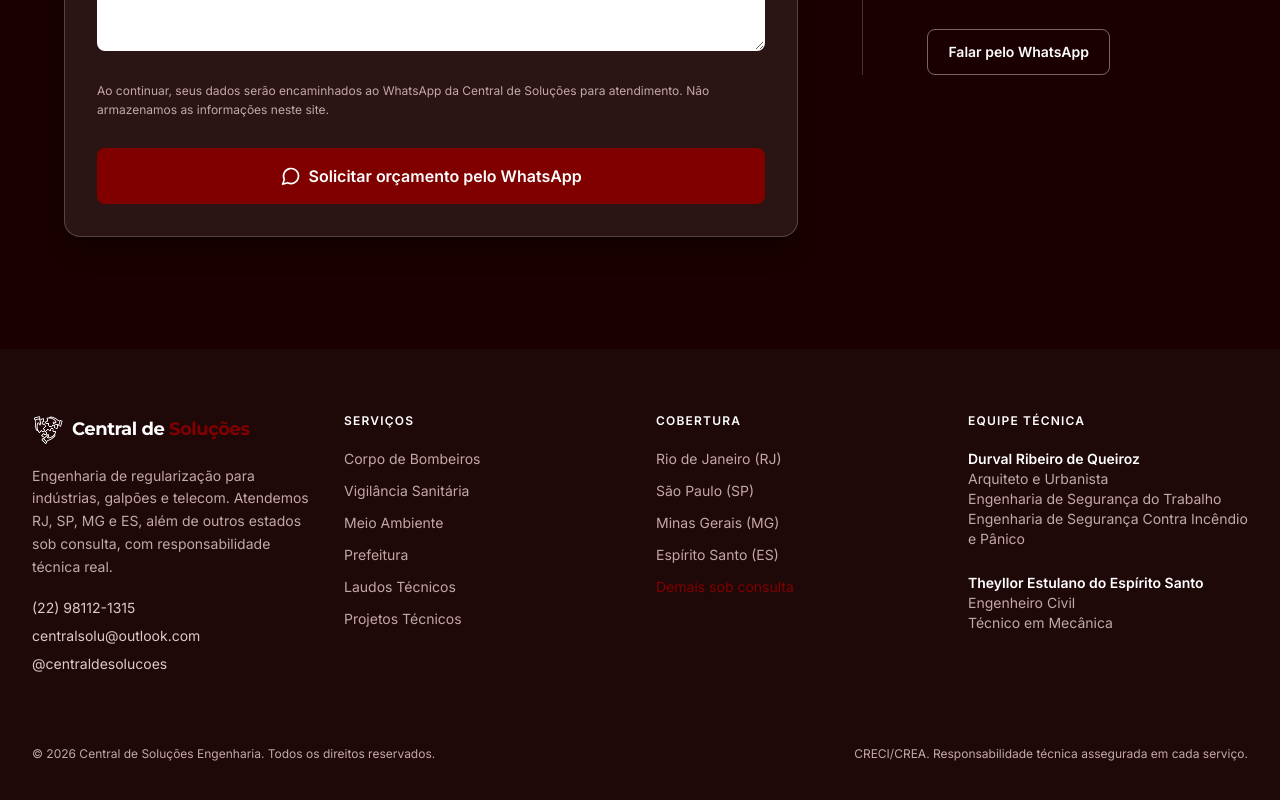
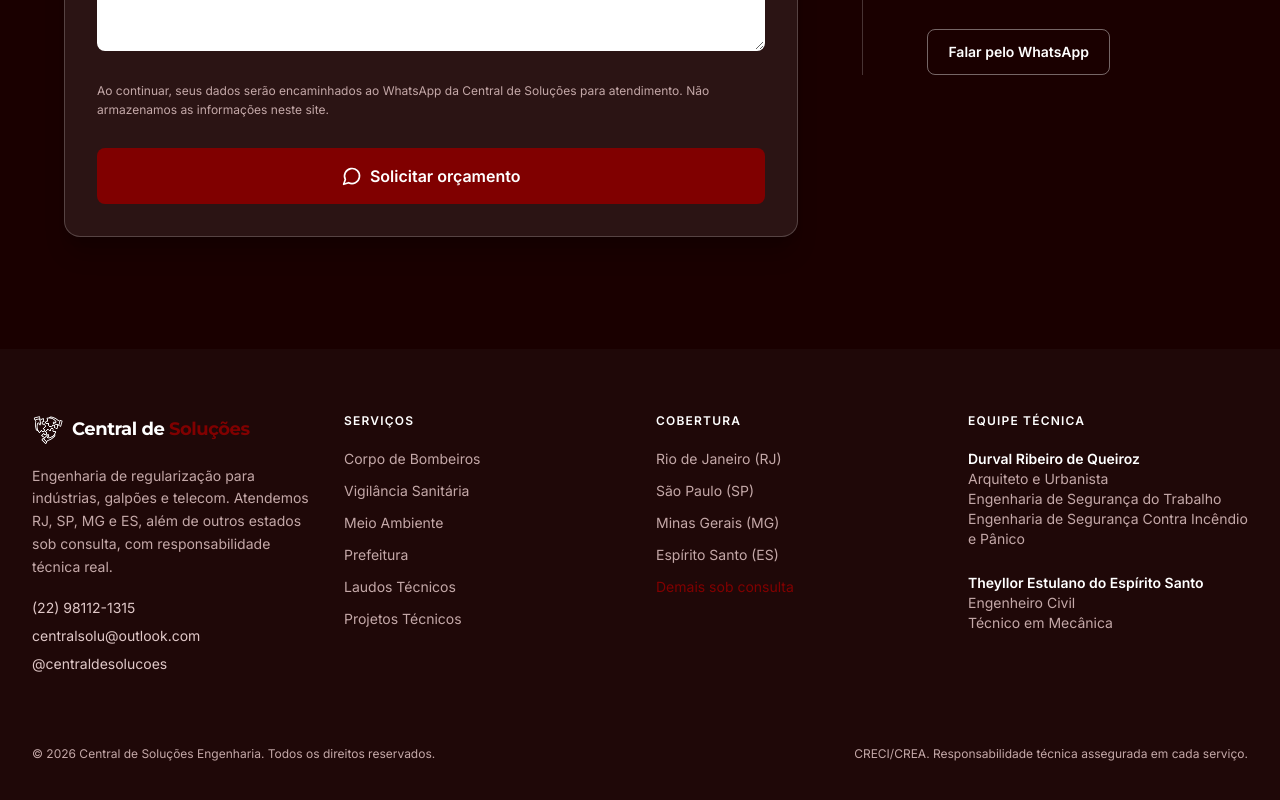
Before and after one commit to BarcelosMoises/Landing-Page-Central, a Next.js app: page / in a window 1280 px wide. Shown: the part 5848-6648 px from the top of the page. Built offline with nearby package versions, Linux system fonts and the light colour scheme.

Commit message:
refactor(FormularioOrcamento): update button text to simplify request for quote

```diff
--- a/components/FormularioOrcamento.tsx
+++ b/components/FormularioOrcamento.tsx
@@ -142,7 +142,7 @@ export function FormularioOrcamento() {
 
             <button type="submit" className="mt-7 inline-flex min-h-14 w-full items-center justify-center gap-2 rounded-lg px-6 text-base font-semibold text-white transition-all duration-200 hover:opacity-90 active:scale-[0.99] focus-visible:outline-none focus-visible:ring-2 focus-visible:ring-white focus-visible:ring-offset-2 focus-visible:ring-offset-[#1a0000]" style={{ backgroundColor: "var(--color-service-accent, #800000)" }}>
               <MessageCircle className="h-5 w-5" aria-hidden="true" />
-              Solicitar orçamento pelo WhatsApp
+              Solicitar orçamento
             </button>
           </form>
 
```
